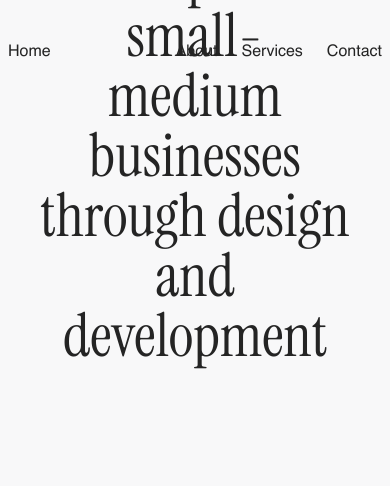
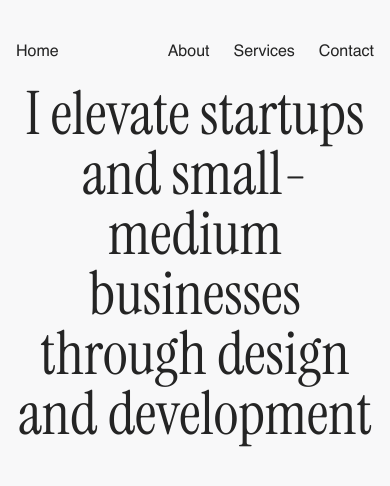
Before and after one commit to asvirts/virts-creative, a Next.js app: page / in a window 390 px wide. Shown: the top 486 px of the page. Built offline with nearby package versions, Linux system fonts and the light colour scheme.

Commit message:
Update layout styles: Adjust padding in layout component and remove unnecessary classes in homepage for cleaner structure.

```diff
--- a/app/layout.tsx
+++ b/app/layout.tsx
@@ -24,7 +24,7 @@ export default function RootLayout({
   return (
     <html lang="en" suppressHydrationWarning>
       <body
-        className={`${helvetica.className} container mx-auto py-5 px-2 lg:px-0`}
+        className={`${helvetica.className} container mx-auto py-5 px-4 lg:px-0`}
       >
         <Navbar />
         {children}
--- a/app/page.tsx
+++ b/app/page.tsx
@@ -9,7 +9,7 @@ const instrumentSerif = Instrument_Serif({
 
 export default function Home() {
   return (
-    <div className="grid grid-rows-[20px_1fr_20px] items-center justify-items-center min-h-screen p-8 pb-20 gap-16 sm:p-20">
+    <div className="">
       <h1
         className={`text-6xl font-bold text-center ${instrumentSerif.className}`}
       >
```
